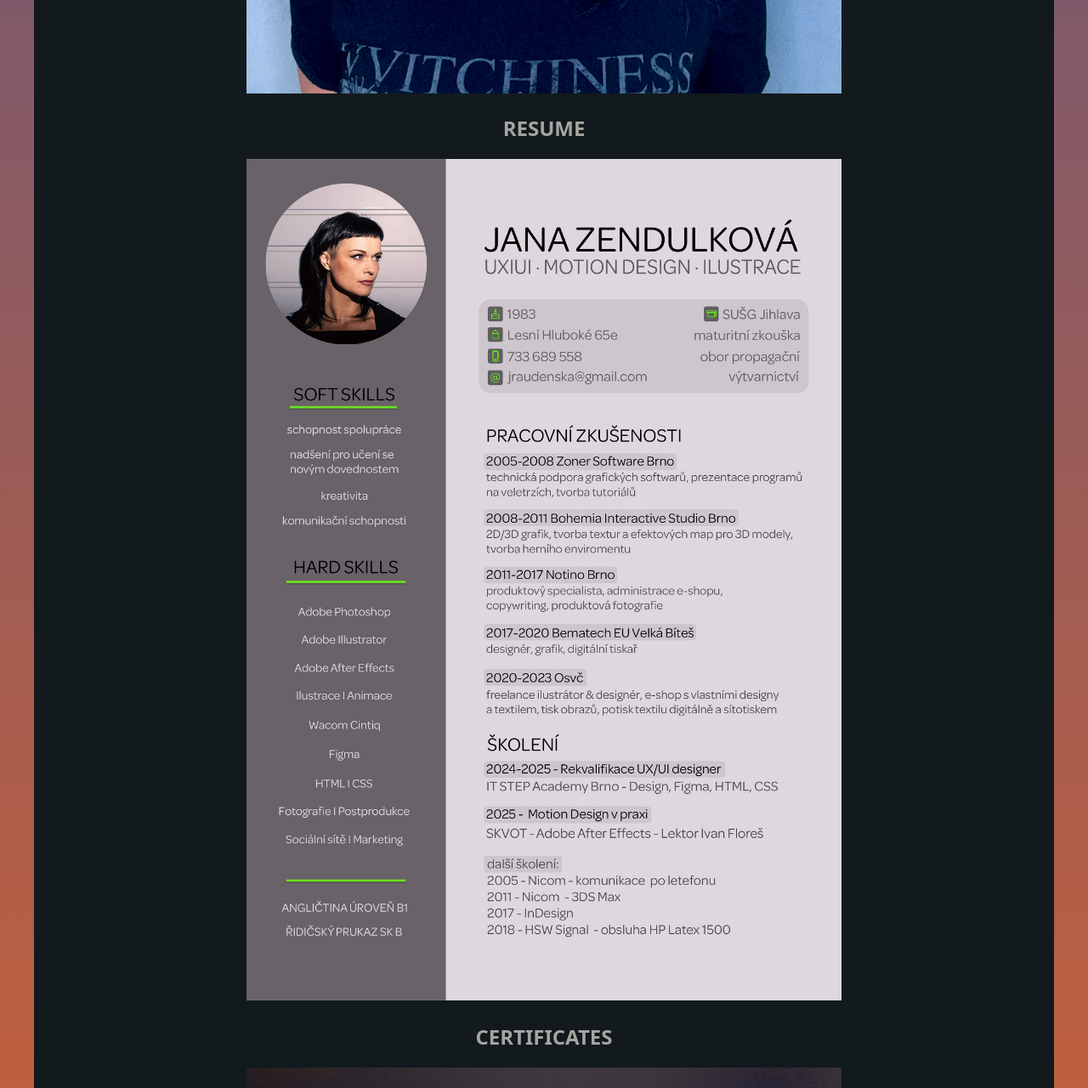
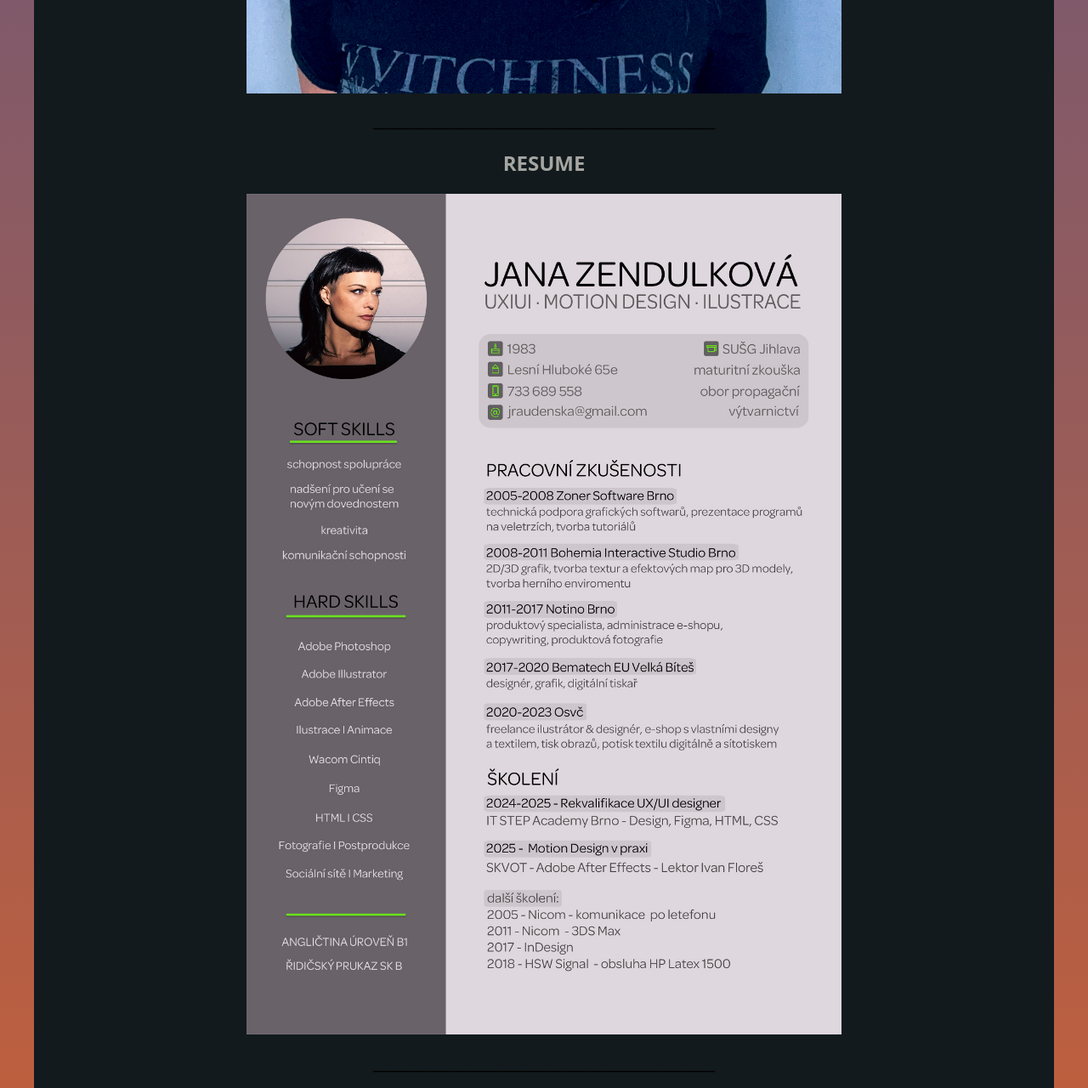
Before and after one commit to JanaZen/JanaZen_Portfolio, a plain HTML site: page CV/index.html in a window 1280 px wide. Shown: the part 600-1880 px from the top of the page at 85% size. Drawn offline with Linux system fonts and the light colour scheme.

Commit message:
Add files via upload

```diff
--- a/CV/index.html
+++ b/CV/index.html
@@ -16,6 +16,7 @@
 <div>
 
     <img src="images/fotka_witch2.jpg" alt="">
+    <h3>___________________________________________</h3>
     <h2>RESUME</h2>
 
     </div>
@@ -29,7 +30,9 @@
 </div>
 
 <div>
+<h3>___________________________________________</h3>
 <h2>CERTIFICATES</h2>
+
     <img src="images/cer_uxui.JPEG" alt="">
     <img src="images/cer_motiondesign.jpg" alt="">
     <img src="images/3dsmax.JPEG" alt="">
```
